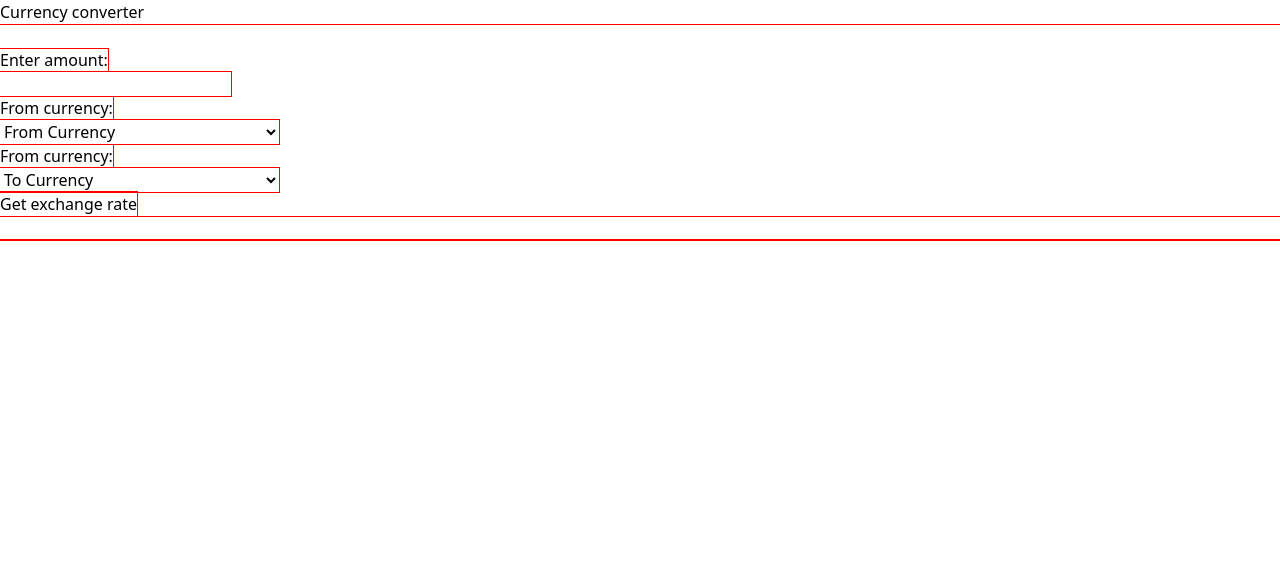
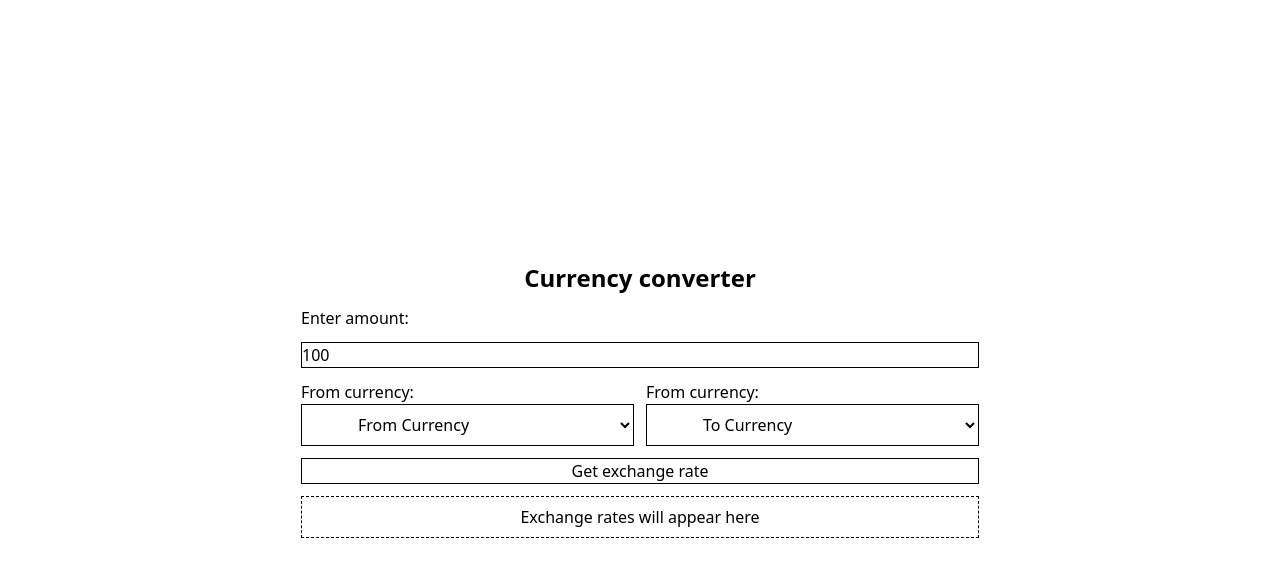
Before and after one commit to Honey-Sharma-git/currency-converter, a React (Vite) app: page / in a window 1280 px wide. Shown: the top 576 px of the page. Built offline with nearby package versions, Linux system fonts and the light colour scheme.

Commit message:
Set basic UI

```diff
--- a/src/components/CurrDropdown.jsx
+++ b/src/components/CurrDropdown.jsx
@@ -1,12 +1,18 @@
 import { currSymbolData } from "../utils/currencySymbolData";
 export const CurrDropdown = ({ handleChange, userInput }) => {
   return (
-    <>
+    <div className="flex flex-row gap-3">
+      <div className="flex flex-col">
         <label htmlFor="fromCurr">From currency:</label>
-      <br />
+        <div className="flex flex-row gap-3 border">
+          <figure className="w-10 aspect-square  ">
             {userInput.fromCurr && (
-        <img src={`https://flagsapi.com/${userInput.fromCurr}/flat/64.png`} />
+              <img
+                src={`https://flagsapi.com/${userInput.fromCurr}/flat/64.png`}
+              />
             )}
+          </figure>
+
           <select
             onChange={(e) => {
               handleChange(e);
@@ -23,12 +29,18 @@ export const CurrDropdown = ({ handleChange, userInput }) => {
               );
             })}
           </select>
-      <br />
+        </div>
+      </div>
+      <div className="flex flex-col">
         <label htmlFor="toCurr">From currency:</label>
-      <br />
+        <div className="flex flex-row gap-3 border">
+          <figure className="w-10 aspect-square">
             {userInput.toCurr && (
-        <img src={`https://flagsapi.com/${userInput.toCurr}/flat/64.png`} />
+              <img
+                src={`https://flagsapi.com/${userInput.toCurr}/flat/64.png`}
+              />
             )}
+          </figure>
           <select
             onChange={(e) => {
               handleChange(e);
@@ -45,6 +57,8 @@ export const CurrDropdown = ({ handleChange, userInput }) => {
               );
             })}
           </select>
-    </>
+        </div>
+      </div>
+    </div>
   );
 };
--- a/src/pages/Converter.jsx
+++ b/src/pages/Converter.jsx
@@ -1,10 +1,9 @@
-import axios from "axios";
 import { useEffect, useState } from "react";
 
 import { CurrDropdown } from "../components/CurrDropdown";
 export const Converter = () => {
   const [userInput, setUserInput] = useState({
-    amount: "",
+    amount: 100,
     fromCurr: "",
     toCurr: "",
   });
@@ -13,14 +12,14 @@ export const Converter = () => {
       return { ...prev, [e.target.name]: e.target.value };
     });
   }
-
+  console.log(userInput);
   return (
-    <main>
-      <form>
-        <legend>Currency converter</legend>
-        <br />
+    <main className="flex flex-row justify-center  items-center min-h-screen">
+      <form className="flex flex-col gap-3">
+        <legend className="text-center font-bold text-2xl">
+          Currency converter
+        </legend>
         <label htmlFor="amount">Enter amount:</label>
-        <br />
         <input
           onChange={(e) => {
             handleChange(e);
@@ -28,14 +27,15 @@ export const Converter = () => {
           type="text"
           name="amount"
           id="amount"
+          className="border"
+          value={userInput.amount}
         />
-        <br />
         <CurrDropdown userInput={userInput} handleChange={handleChange} />
-        <br />
-        <button>Get exchange rate</button>
+        <button className="border cursor-pointer">Get exchange rate</button>
+        <p className="text-center border-dashed border p-2">
+          Exchange rates will appear here
+        </p>
       </form>
-      <br />
-      <p></p>
     </main>
   );
 };
--- a/src/styles/index.css
+++ b/src/styles/index.css
@@ -3,7 +3,7 @@
 *,
 *::after,
 *::before {
-  outline: 1px solid red;
+  /* outline: 1px solid red; */
 }
 /*CSS variables: */
 :root {
```
Lines whose indentation alone changed are shown as unchanged.
